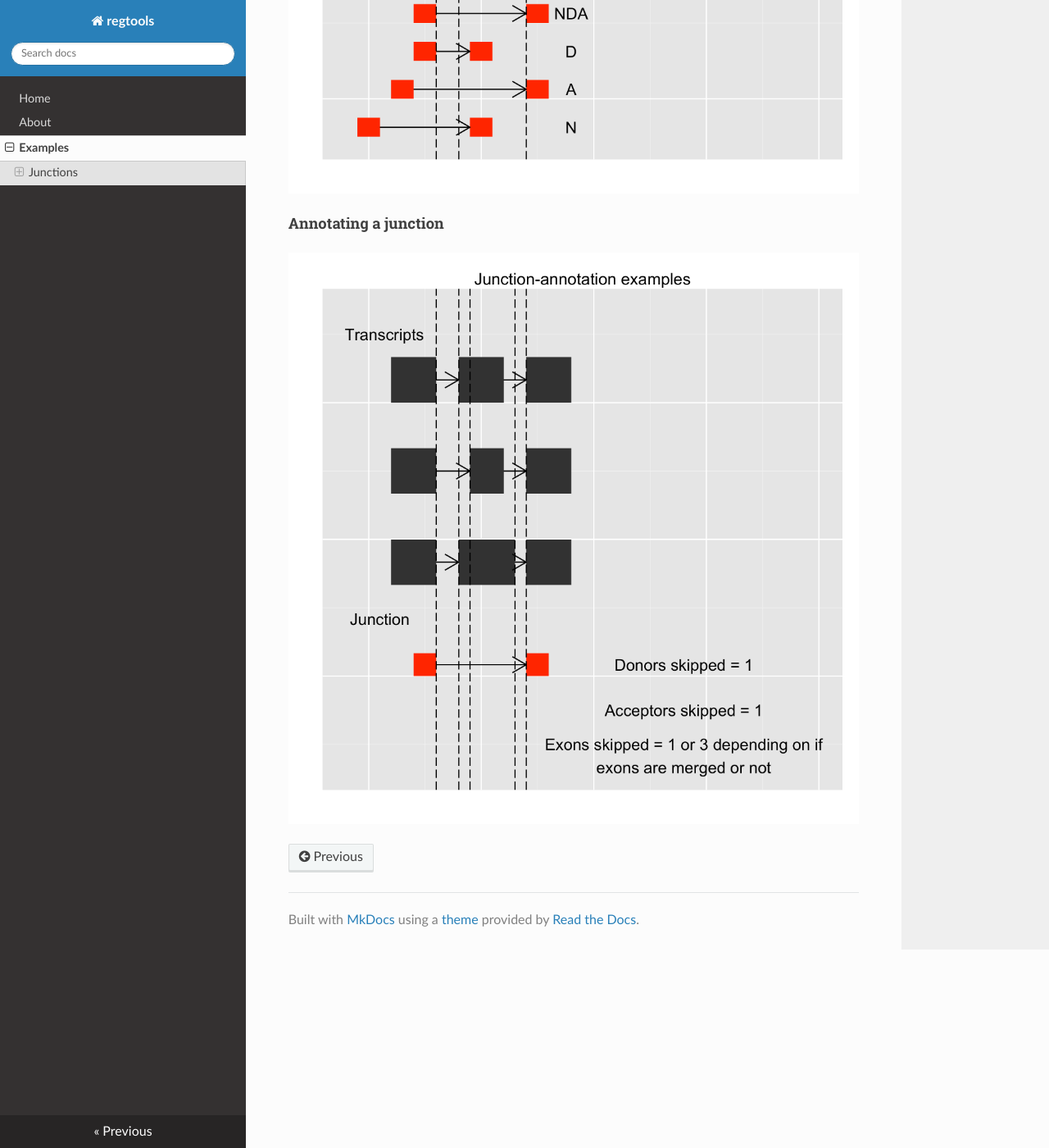
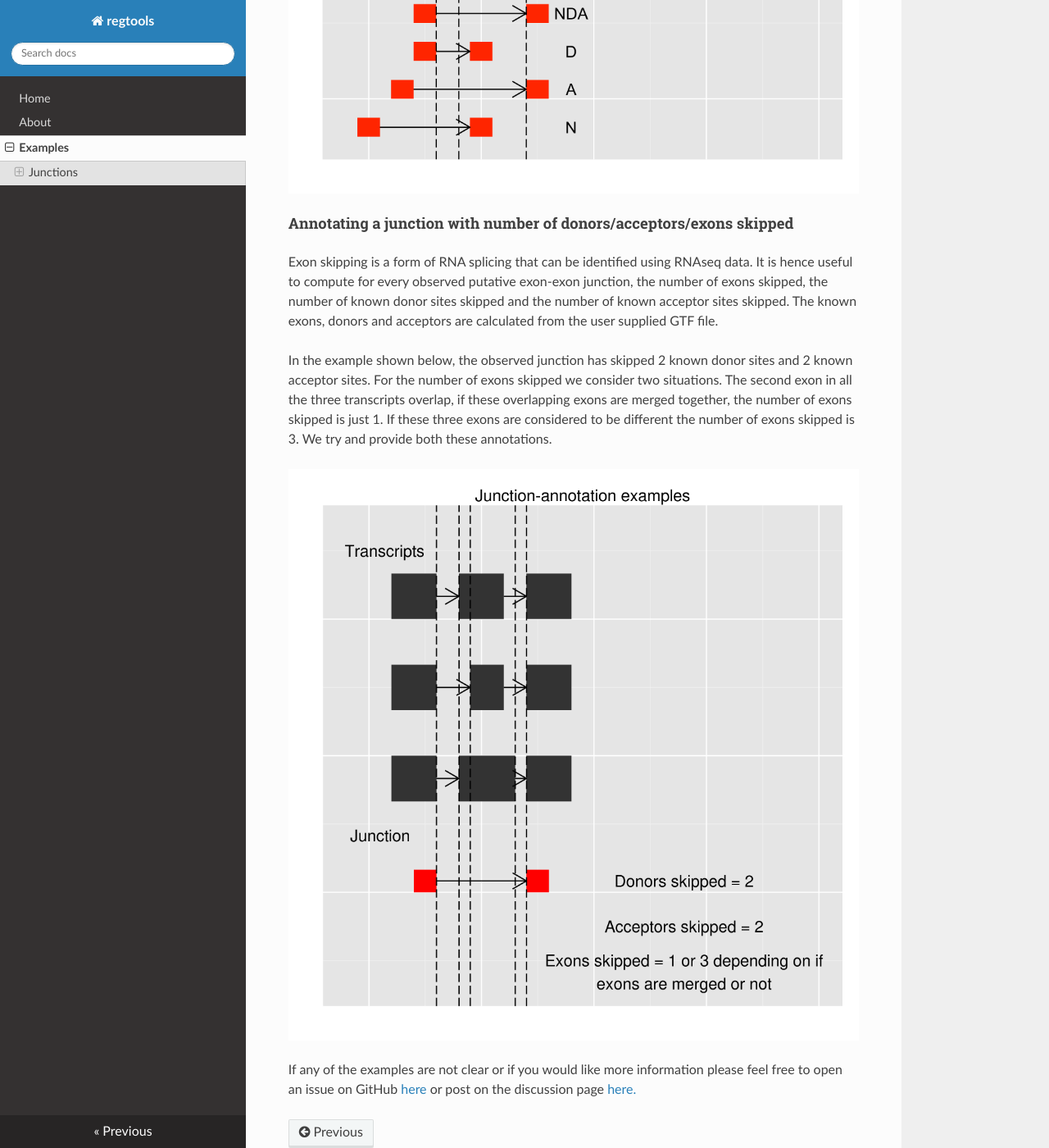
Before and after one commit to griffithlab/regtools, an MkDocs documentation site: the page built from docs/examples.md, in a window 1280 px wide and 1400 px high, scrolled down 1568 px. Shown: the whole window at 82% size. Built offline with MkDocs 1.6.1, drawn with Linux system fonts in a browser that asks for light colours; nearby versions of some CDN libraries; old or Windows-style settings are respelled for this version of MkDocs.

Commit message:
Update examples.

```diff
--- a/docs/examples.md
+++ b/docs/examples.md
@@ -42,7 +42,18 @@ The ends of this junction are hence not known donor/acceptor sites according to
 
 ![Anchor-annotation example][anchor_annotation]
 
-####Annotating a junction
+####Annotating a junction with number of donors/acceptors/exons skipped
+Exon skipping is a form of RNA splicing that can be identified using RNAseq data. It is hence useful
+to compute for every observed putative exon-exon junction, the number of exons skipped, the number of
+known donor sites skipped and the number of known acceptor sites skipped. The known exons, donors and
+acceptors are calculated from the user supplied GTF file.
 
+In the example shown below, the observed junction has skipped 2 known donor sites and 2 known acceptor sites.
+For the number of exons skipped we consider two situations. The second exon in all the three transcripts overlap,
+if these overlapping exons are merged together, the number of exons skipped is just 1. If these three exons are
+considered to be different the number of exons skipped is 3. We try and provide both these annotations.
 
 ![Junction-annotation example][junction_annotation]
+
+If any of the examples are not clear or if you would like more information please feel free to open an issue on GitHub [here](https://github.com/griffithlab/regtools)
+or post on the discussion page [here.](https://groups.google.com/d/forum/regtools)
```
Also changed, not shown: docs/images/junction_annotation_examples.png, 1 other file.
